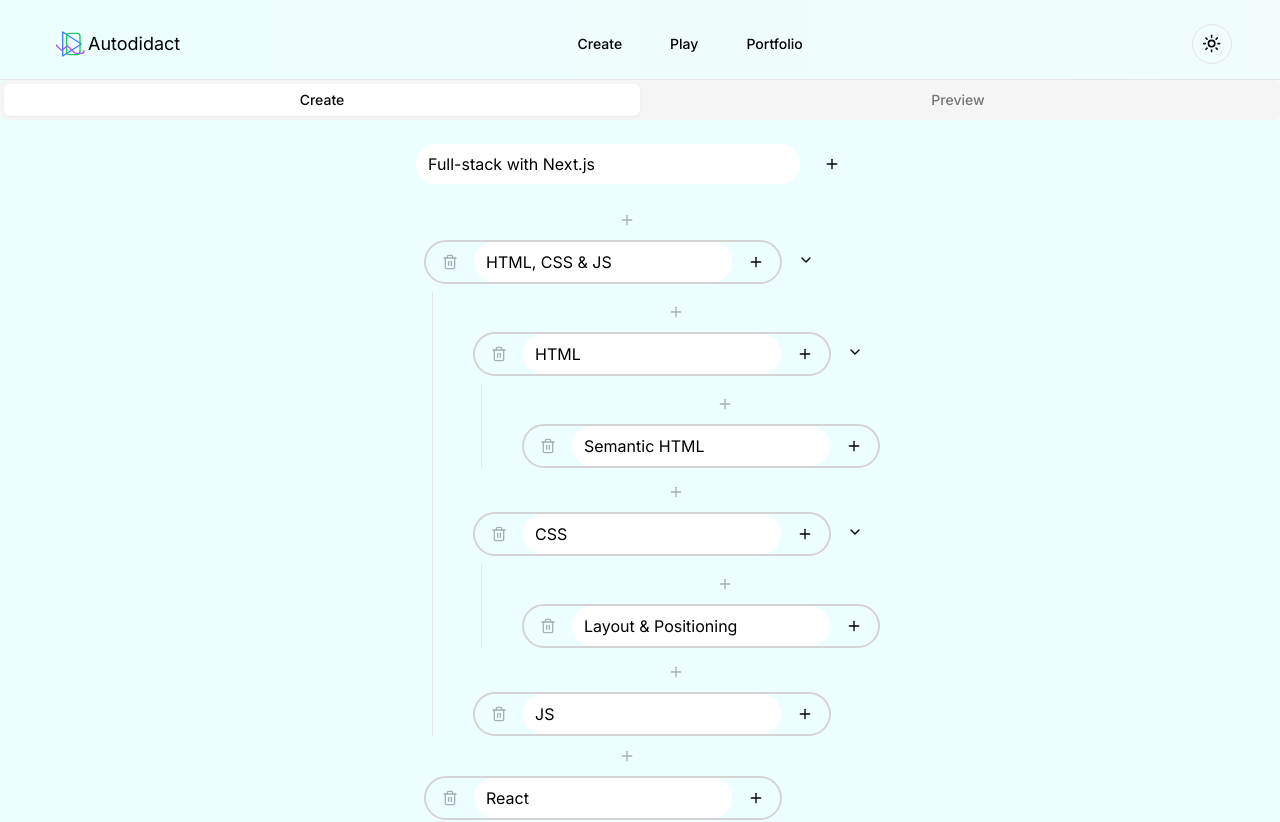
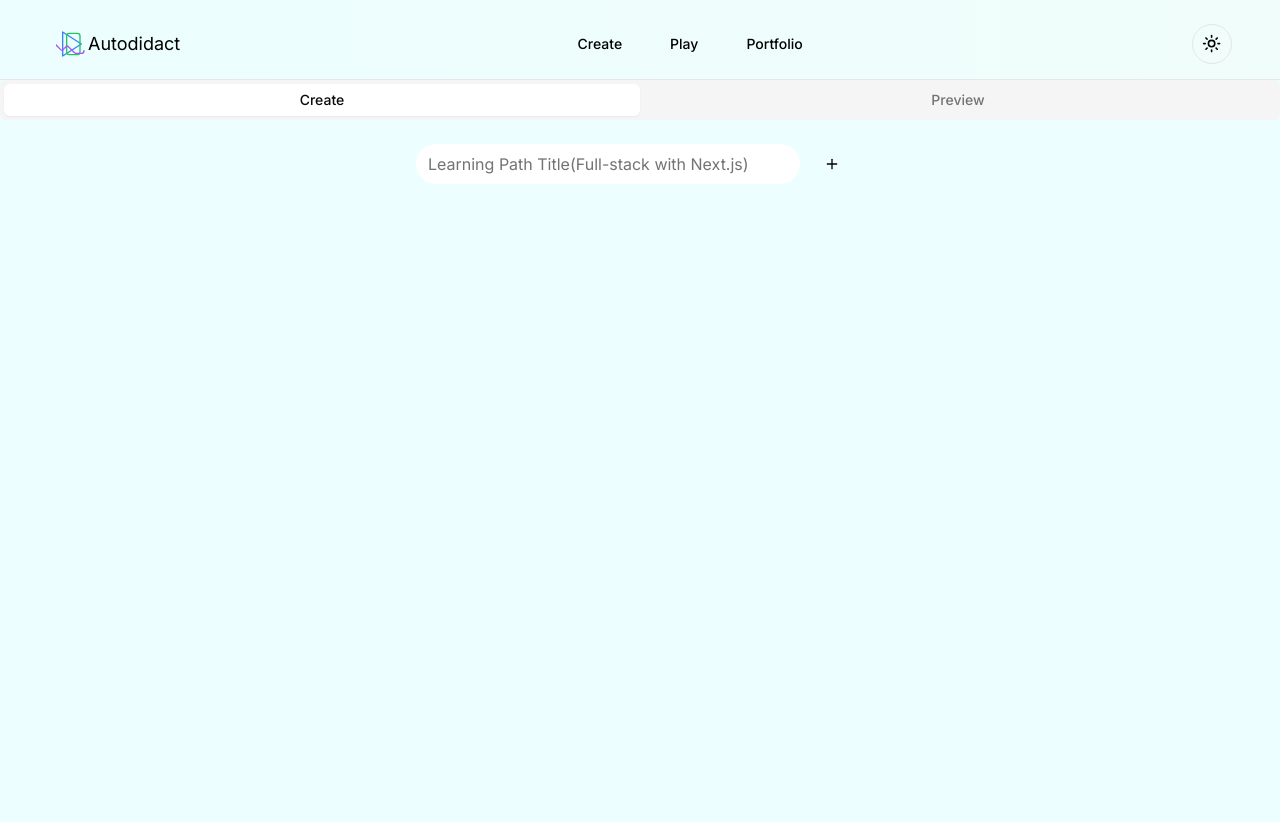
Before and after one commit to san-poon/nexus-adept, a Next.js app: page /feature-category-hierarchy/create in a window 1280 px wide. Shown: the top 822 px of the page. Built offline with nearby package versions, Linux system fonts and the light colour scheme.

Commit message:
Remove the sample data

```diff
--- a/app/feature-category-hierarchy/components/HierarchyEditor.tsx
+++ b/app/feature-category-hierarchy/components/HierarchyEditor.tsx
@@ -6,8 +6,6 @@ import { HierarchyData, HierarchyTreeData } from '../lib/types'
 import HierarchyRootTitle from "./HierarchyTitle";
 import HierarchyTree from "./HierarchyTree";
 import HierarchyTabs from "./HierarchyTabs";
-
-import initialHierarchyData from '../lib/hieararchy-tree-sample-data.json';
 
 const rootID = "ROOT"
 const initialHierarchy: HierarchyTreeData = {
@@ -20,7 +18,7 @@ const initialHierarchy: HierarchyTreeData = {
 };
 
 export default function HierarchyEditor() {
-    const [hierarchies, setHierarchies] = useState<HierarchyTreeData>(initialHierarchyData);
+    const [hierarchies, setHierarchies] = useState<HierarchyTreeData>(initialHierarchy);
 
     const handleChildCategoryInsert = (parentID: string) => {
         const newCategory: HierarchyData = {
```
